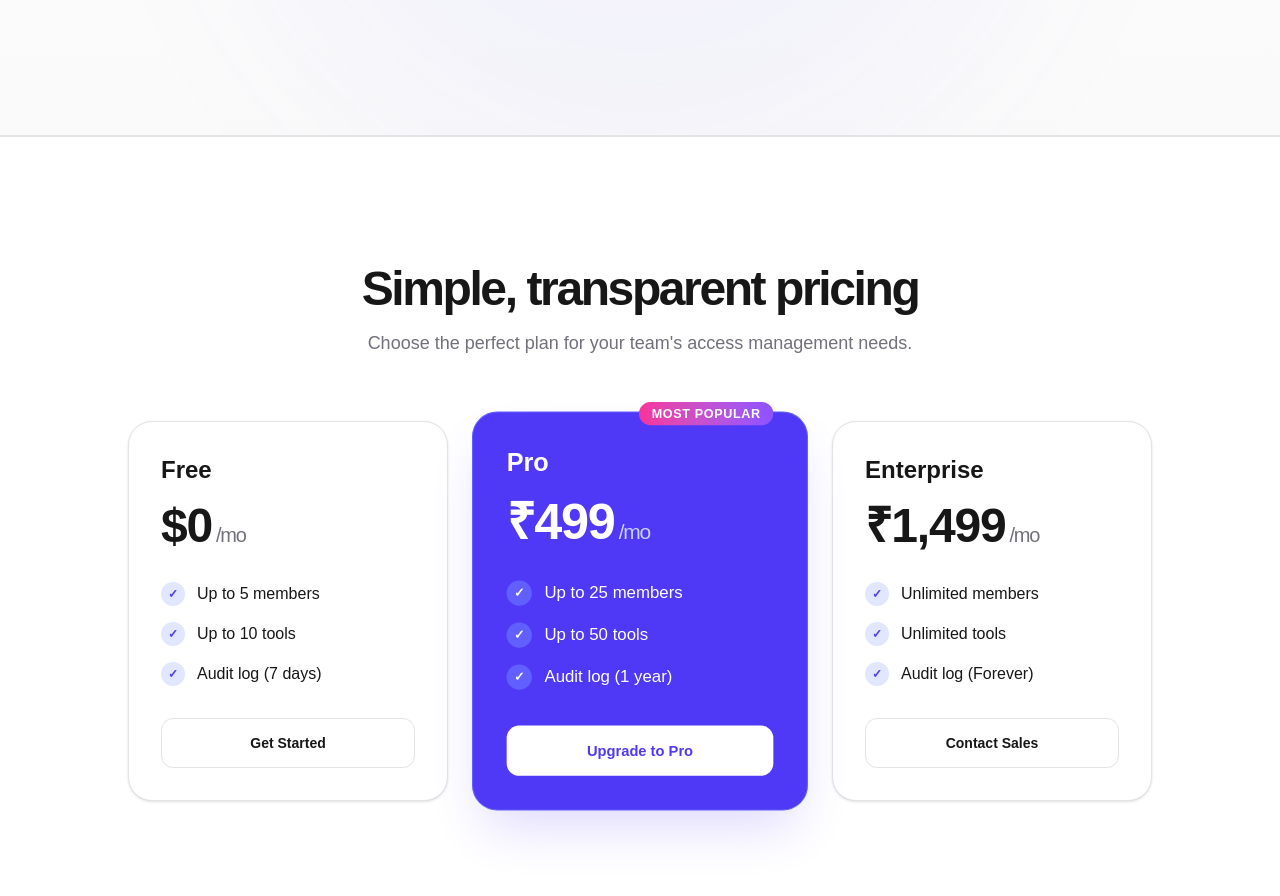
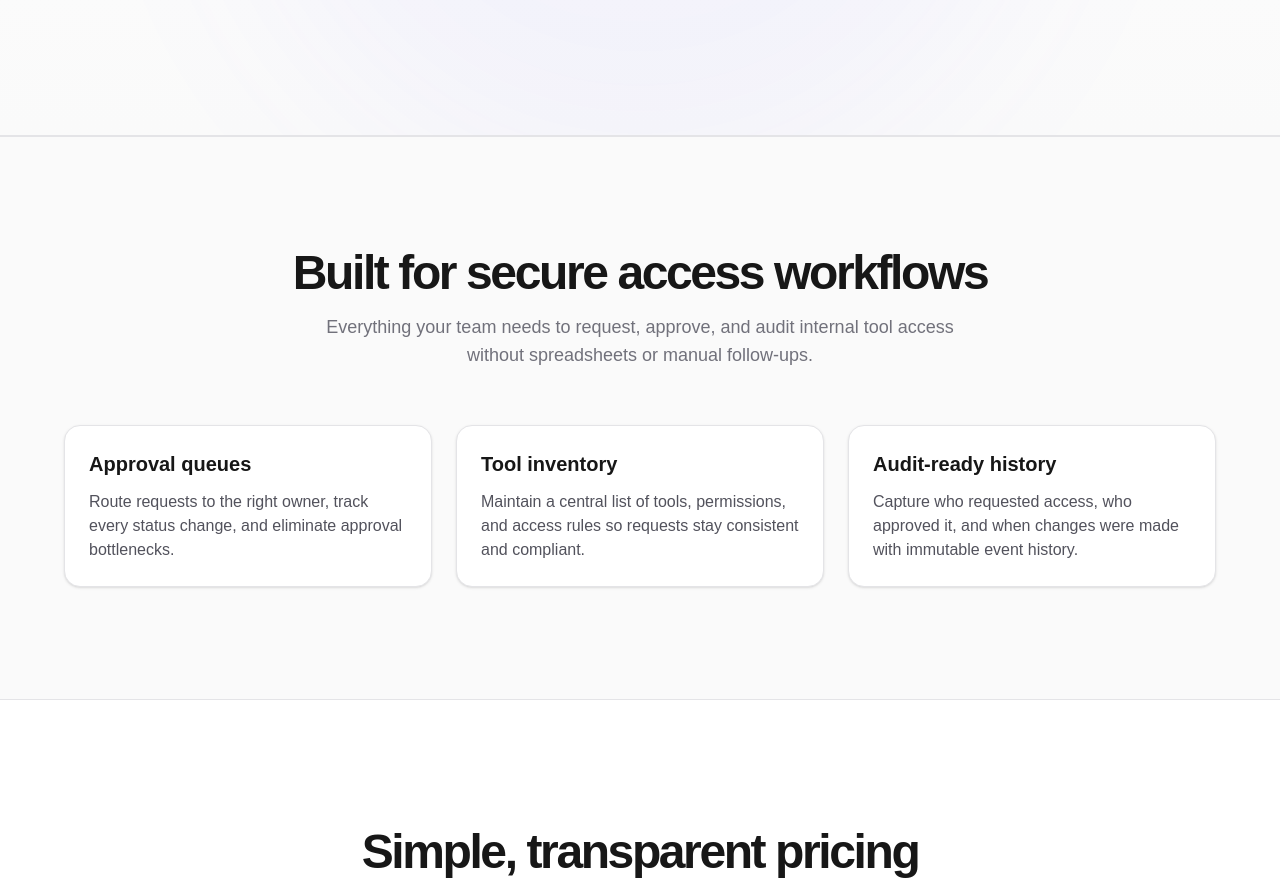
Before and after one commit to Dev-5804/ITAM, a Next.js app: page / in a window 1280 px wide. Shown: the part 620-1516 px from the top of the page. Built offline with nearby package versions, Linux system fonts and the light colour scheme.

Commit message:
Add Privacy and Terms of Service pages with content and navigation links

```diff
--- a/app/page.tsx
+++ b/app/page.tsx
@@ -5,7 +5,7 @@ export default function LandingPage() {
   return (
     <div className="flex flex-col min-h-screen bg-zinc-50 dark:bg-zinc-950">
       <header className="px-4 lg:px-6 h-16 flex items-center border-b border-zinc-200 dark:border-zinc-800 bg-white/80 dark:bg-zinc-950/80 backdrop-blur-md sticky top-0 z-50 transition-all">
-        <Link className="flex items-center justify-center gap-2 transition-transform hover:scale-105" href="#">
+        <Link className="flex items-center justify-center gap-2 transition-transform hover:scale-105" href="/">
           <div className="bg-indigo-600 p-1.5 rounded-md flex shrink-0 shadow-sm shadow-indigo-600/20">
             <div className="w-4 h-4 rounded-sm border-2 border-white" />
           </div>
@@ -46,6 +46,37 @@ export default function LandingPage() {
                     Sign In
                   </Button>
                 </Link>
+              </div>
+            </div>
+          </div>
+        </section>
+
+        <section id="features" className="w-full py-16 md:py-24 lg:py-28 bg-zinc-50 dark:bg-zinc-900 border-t border-zinc-200 dark:border-zinc-800">
+          <div className="container px-4 md:px-6 mx-auto">
+            <div className="text-center mb-14 space-y-4">
+              <h2 className="text-3xl font-bold tracking-tighter sm:text-4xl md:text-5xl">Built for secure access workflows</h2>
+              <p className="text-zinc-500 dark:text-zinc-400 max-w-2xl mx-auto text-lg">
+                Everything your team needs to request, approve, and audit internal tool access without spreadsheets or manual follow-ups.
+              </p>
+            </div>
+            <div className="grid grid-cols-1 md:grid-cols-3 gap-6 max-w-6xl mx-auto">
+              <div className="rounded-2xl border border-zinc-200 dark:border-zinc-700 bg-white dark:bg-zinc-950 p-6 shadow-sm">
+                <h3 className="text-xl font-semibold">Approval queues</h3>
+                <p className="mt-3 text-zinc-600 dark:text-zinc-400">
+                  Route requests to the right owner, track every status change, and eliminate approval bottlenecks.
+                </p>
+              </div>
+              <div className="rounded-2xl border border-zinc-200 dark:border-zinc-700 bg-white dark:bg-zinc-950 p-6 shadow-sm">
+                <h3 className="text-xl font-semibold">Tool inventory</h3>
+                <p className="mt-3 text-zinc-600 dark:text-zinc-400">
+                  Maintain a central list of tools, permissions, and access rules so requests stay consistent and compliant.
+                </p>
+              </div>
+              <div className="rounded-2xl border border-zinc-200 dark:border-zinc-700 bg-white dark:bg-zinc-950 p-6 shadow-sm">
+                <h3 className="text-xl font-semibold">Audit-ready history</h3>
+                <p className="mt-3 text-zinc-600 dark:text-zinc-400">
+                  Capture who requested access, who approved it, and when changes were made with immutable event history.
+                </p>
               </div>
             </div>
           </div>
@@ -115,10 +146,10 @@ export default function LandingPage() {
       <footer className="flex flex-col gap-2 sm:flex-row py-8 w-full shrink-0 items-center px-4 md:px-6 border-t border-zinc-200 dark:border-zinc-800 bg-zinc-50 dark:bg-zinc-950">
         <p className="text-sm text-zinc-500 dark:text-zinc-400">© 2026 ITAM Inc. All rights reserved.</p>
         <nav className="sm:ml-auto flex gap-6">
-          <Link className="text-sm text-zinc-500 hover:text-zinc-900 dark:text-zinc-400 dark:hover:text-zinc-50 transition-colors" href="#">
+          <Link className="text-sm text-zinc-500 hover:text-zinc-900 dark:text-zinc-400 dark:hover:text-zinc-50 transition-colors" href="/terms">
             Terms of Service
           </Link>
-          <Link className="text-sm text-zinc-500 hover:text-zinc-900 dark:text-zinc-400 dark:hover:text-zinc-50 transition-colors" href="#">
+          <Link className="text-sm text-zinc-500 hover:text-zinc-900 dark:text-zinc-400 dark:hover:text-zinc-50 transition-colors" href="/privacy">
             Privacy
           </Link>
         </nav>
--- /dev/null
+++ b/app/privacy/page.tsx
@@ -0,0 +1,35 @@
+import Link from 'next/link'
+
+export default function PrivacyPage() {
+  return (
+    <main className="min-h-screen bg-zinc-50 dark:bg-zinc-950 py-12">
+      <div className="mx-auto max-w-3xl px-4 md:px-6">
+        <Link href="/" className="text-sm text-indigo-600 hover:text-indigo-700 dark:text-indigo-400 dark:hover:text-indigo-300">
+          Back to home
+        </Link>
+        <h1 className="mt-6 text-3xl font-bold tracking-tight text-zinc-900 dark:text-zinc-100">Privacy Policy</h1>
+        <p className="mt-2 text-sm text-zinc-500 dark:text-zinc-400">Effective date: April 6, 2026</p>
+
+        <section className="mt-10 space-y-6 text-zinc-700 dark:text-zinc-300 leading-7">
+          <p>
+            ITAM collects account and organization data needed to authenticate users, process access requests, and maintain audit
+            records.
+          </p>
+          <p>
+            We use this data to provide core platform functionality, security monitoring, billing operations, and customer support.
+          </p>
+          <p>
+            Access logs and request history are retained according to your plan limits and organizational settings.
+          </p>
+          <p>
+            We do not sell personal data. Data may be shared with service providers only as required to operate ITAM and fulfill legal
+            obligations.
+          </p>
+          <p>
+            To request changes or deletion where applicable, contact your organization administrator or support team.
+          </p>
+        </section>
+      </div>
+    </main>
+  )
+}
--- /dev/null
+++ b/app/terms/page.tsx
@@ -0,0 +1,37 @@
+import Link from 'next/link'
+
+export default function TermsPage() {
+  return (
+    <main className="min-h-screen bg-zinc-50 dark:bg-zinc-950 py-12">
+      <div className="mx-auto max-w-3xl px-4 md:px-6">
+        <Link href="/" className="text-sm text-indigo-600 hover:text-indigo-700 dark:text-indigo-400 dark:hover:text-indigo-300">
+          Back to home
+        </Link>
+        <h1 className="mt-6 text-3xl font-bold tracking-tight text-zinc-900 dark:text-zinc-100">Terms of Service</h1>
+        <p className="mt-2 text-sm text-zinc-500 dark:text-zinc-400">Effective date: April 6, 2026</p>
+
+        <section className="mt-10 space-y-6 text-zinc-700 dark:text-zinc-300 leading-7">
+          <p>
+            These Terms of Service govern your use of ITAM. By using the service, you agree to comply with these terms and all
+            applicable laws.
+          </p>
+          <p>
+            You are responsible for maintaining the confidentiality of your account credentials and for all activity that occurs under
+            your account.
+          </p>
+          <p>
+            You may use ITAM only for lawful business purposes. You must not misuse the service, attempt unauthorized access, or
+            interfere with platform operations.
+          </p>
+          <p>
+            ITAM may update functionality and pricing over time. Material changes to these terms will be communicated through the
+            product or by email.
+          </p>
+          <p>
+            If you have questions about these terms, contact your organization administrator or support team.
+          </p>
+        </section>
+      </div>
+    </main>
+  )
+}
```
